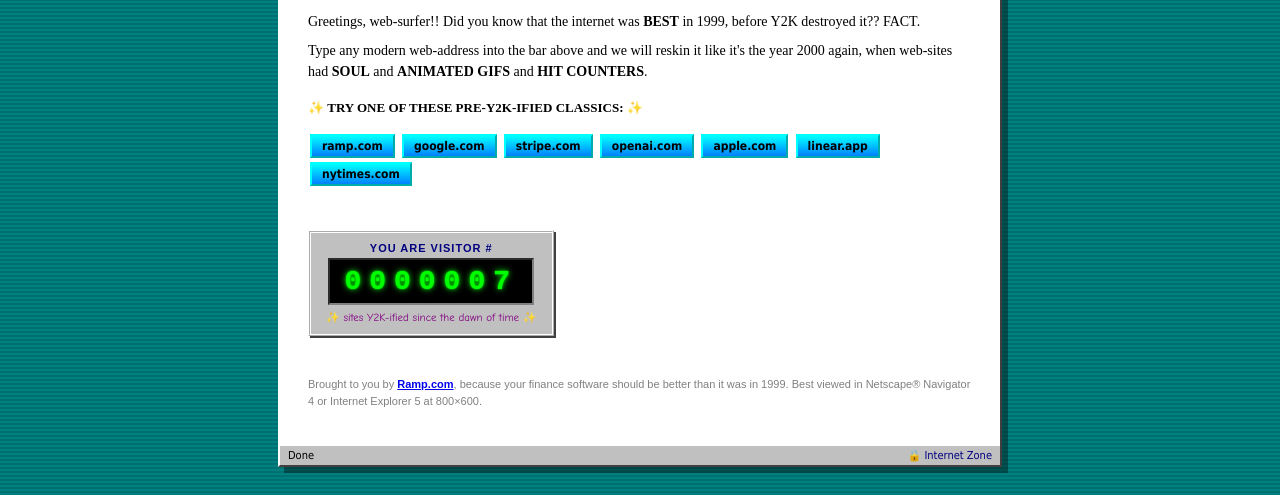
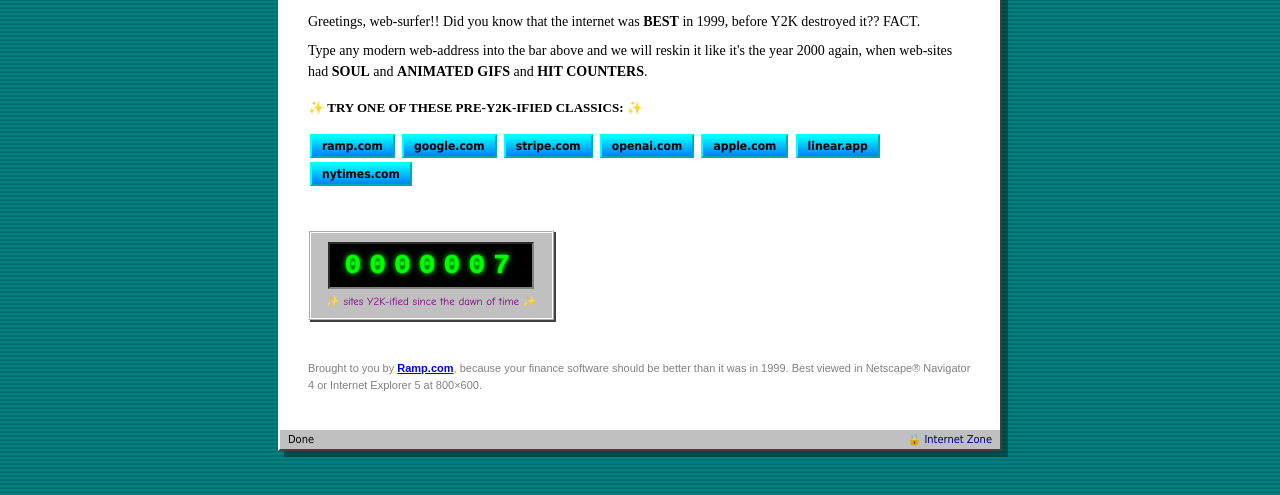
Before and after one commit to kendallhtucker/y2kmysite, a plain HTML site: page index.html in a window 1280 px wide. Shown: the part 305-800 px from the top of the page. Drawn offline with Linux system fonts and the light colour scheme; no server answers.

Commit message:
homepage counter: drop visitor label

```diff
--- a/index.html
+++ b/index.html
@@ -465,7 +465,6 @@
         <a class="ex-btn" onclick="quickGo('nytimes.com')">nytimes.com</a>
       </div>
       <div class="hitcounter-wrap">
-        <div class="hitcounter-label">YOU ARE VISITOR #</div>
         <div class="hitcounter-lcd" id="home-counter" aria-live="polite">0000007</div>
         <div class="hitcounter-sub">&#10024; sites Y2K-ified since the dawn of time &#10024;</div>
       </div>
```
